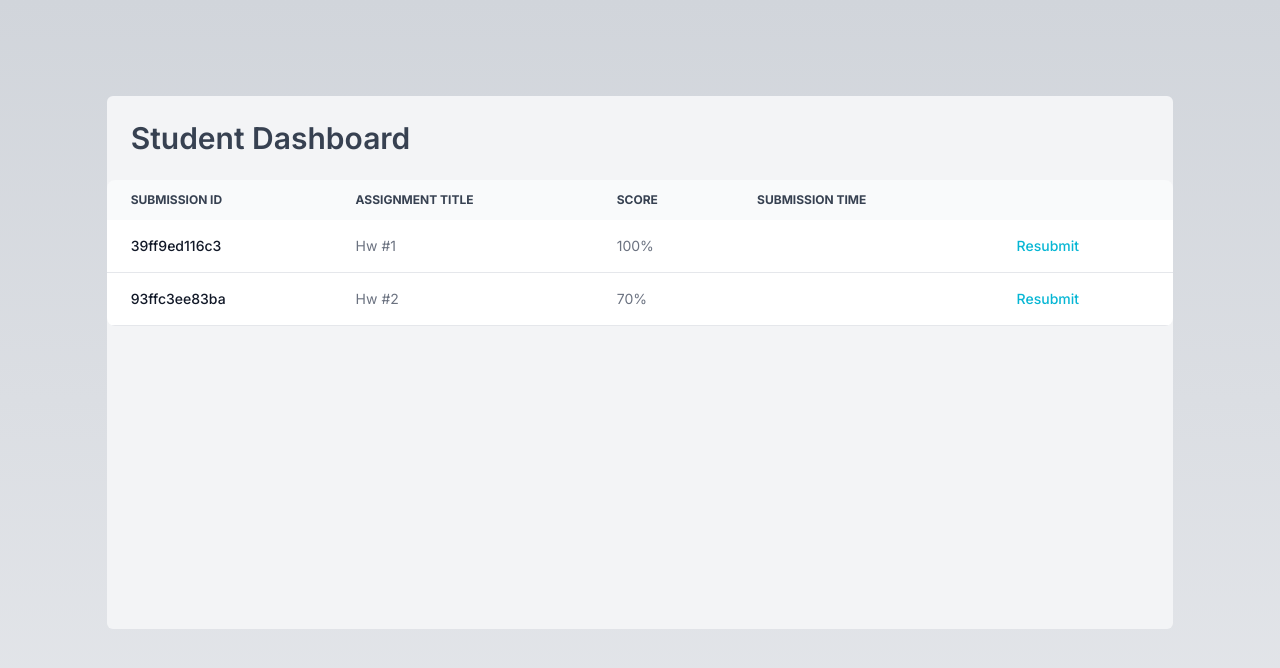
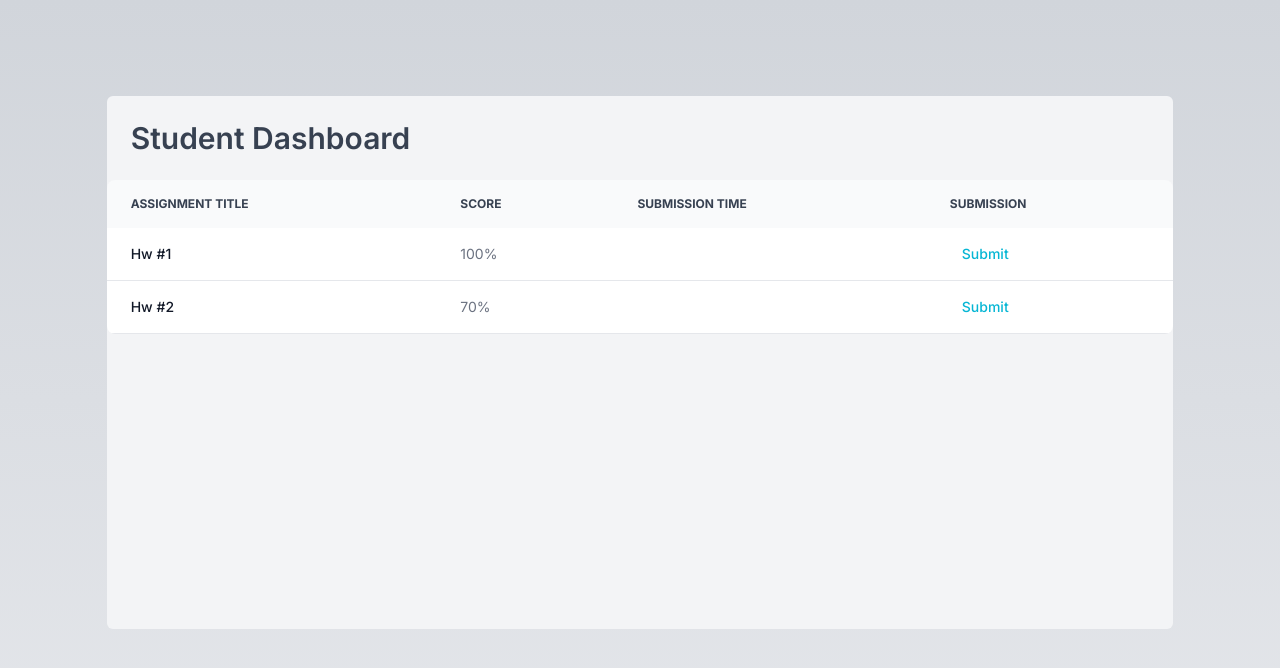
Before and after one commit to NathanRLiu/calhacks, a Next.js app in the folder frontend/: page /student/dashboard in a window 1280 px wide. Shown: the top 668 px of the page. Built offline with nearby package versions, Linux system fonts and the light colour scheme.

Commit message:
no fucking clue

```diff
--- a/frontend/src/app/student/dashboard/page.js
+++ b/frontend/src/app/student/dashboard/page.js
@@ -13,6 +13,7 @@
       "correct":true,
       "student_name":"Nate",
       "assignment_title":"Hw #1",
+      "assignment_id":"39ff9ed116c3"
     },
     {
       "latest_submission_id":"93ffc3ee83ba",
@@ -21,10 +22,39 @@
       "correct":false,
       "student_name":"Nate",
       "assignment_title":"Hw #2",
+      "assignment_id":"93ffc3ee83ba"
     }
   ])
+  const [trynaUpload, meUpload] = useState(false);
+  const [assignmentInQuestion, theAssignmentInQuesstionIs] = useState("");
   return (
     <>
+      {
+        trynaUpload &&
+          <div className="w-full h-full fixed z-20 flex flex-col justify-center pointer-events-none">
+            <div className="bg-white p-6 text-center w-1/3 m-auto rounded-md pointer-events-auto">
+
+              <div class="flex items-center justify-center w-full">
+                  <label for="dropzone-file" class="flex flex-col items-center justify-center w-full h-64 border-2 border-gray-300 border-dashed rounded-lg cursor-pointer bg-gray-50 dark:hover:bg-bray-800 dark:bg-gray-700 hover:bg-gray-100 dark:border-gray-600 dark:hover:border-gray-500 dark:hover:bg-gray-600">
+                      <div class="flex flex-col items-center justify-center pt-5 pb-6">
+                          <svg class="w-8 h-8 mb-4 text-gray-500 dark:text-gray-400" aria-hidden="true" xmlns="http://www.w3.org/2000/svg" fill="none" viewBox="0 0 20 16">
+                              <path stroke="currentColor" stroke-linecap="round" stroke-linejoin="round" stroke-width="2" d="M13 13h3a3 3 0 0 0 0-6h-.025A5.56 5.56 0 0 0 16 6.5 5.5 5.5 0 0 0 5.207 5.021C5.137 5.017 5.071 5 5 5a4 4 0 0 0 0 8h2.167M10 15V6m0 0L8 8m2-2 2 2"/>
+                          </svg>
+                          <p class="mb-2 text-sm text-gray-500 dark:text-gray-400"><span class="font-semibold">Click to upload</span> or drag and drop</p>
+                          <p class="text-xs text-gray-500 dark:text-gray-400">SVG, PNG, JPG or GIF (MAX. 800x400px)</p>
+                      </div>
+                      <input id="dropzone-file" type="file" class="hidden" />
+                  </label>
+              </div>
+
+            </div>
+          </div>
+      }
+      {
+        trynaUpload &&
+        <div className="w-screen h-screen backdrop-blur-[2px] bg-[#10101033] z-10 fixed " onClick={()=>{meUpload(false)}}>
+        </div>
+      }
       <div className="bg-gradient-to-b w-screen -z-10 h-screen fixed from-gray-300 to-gray-200" />
       <main className=" p-24 z-10 text-black w-screen h-screen flex flex-col items-center">
         <div className="bg-gray-100 absolute w-5/6 h-2/3 p-6 px-0 rounded-md ">
@@ -33,19 +63,17 @@
                 <table class="w-full text-sm text-left rtl:text-right text-gray-500 dark:text-gray-400">
                     <thead class="text-xs text-gray-700 uppercase bg-gray-50 dark:bg-gray-700 dark:text-gray-400">
                         <tr>
-                            <th scope="col" class="px-6 py-3">
-                              Submission ID
-                            </th>
-                            <th scope="col" class="px-6 py-3">
+                            <th scope="col" class="px-6 py-4">
                               Assignment Title
                             </th>
-                            <th scope="col" class="px-6 py-3">
+                            <th scope="col" class="px-6 py-4">
                               Score
                             </th>
-                            <th scope="col" class="px-6 py-3">
+                            <th scope="col" class="px-6 py-4">
                               Submission Time
                             </th>
-                            <th scope="col" class="px-6 py-3">
+                            <th scope="col" class="px-6 py-4">
+                              Submission
                             </th>
                         </tr>
                     </thead>
@@ -54,11 +82,8 @@
                         (assignments.map((submission, index) => (
                           <tr class="bg-white border-b dark:bg-gray-800 dark:border-gray-700 hover:bg-gray-50 dark:hover:bg-gray-600">
                               <th scope="row" class="px-6 py-4 font-medium text-gray-900 whitespace-nowrap dark:text-white">
-                                {submission.latest_submission_id}
+                                {submission.assignment_title}
                               </th>
-                              <td class="px-6 py-4">
-                                {submission.assignment_title}
-                              </td>
                               <td class="px-6 py-4">
                                 {submission.correct?"100%":"70%"}
                               </td>
@@ -66,7 +91,10 @@
                                 {submission.created_at}
                               </td>
                               <td class="flex items-center px-6 py-4">
-                                  <a href="#" class="font-medium text-center text-cyan-500 dark:text-blue-500 hover:underline ms-3">Resubmit</a>
+                                  <a href="#" class="font-medium text-center text-cyan-500 dark:text-blue-500 hover:underline ms-3" onClick={()=>{
+                                    theAssignmentInQuesstionIs(submission.assignment_id);
+                                    meUpload(true);
+                                  }}>Submit</a>
                               </td>
                           </tr>
                         )))
```
